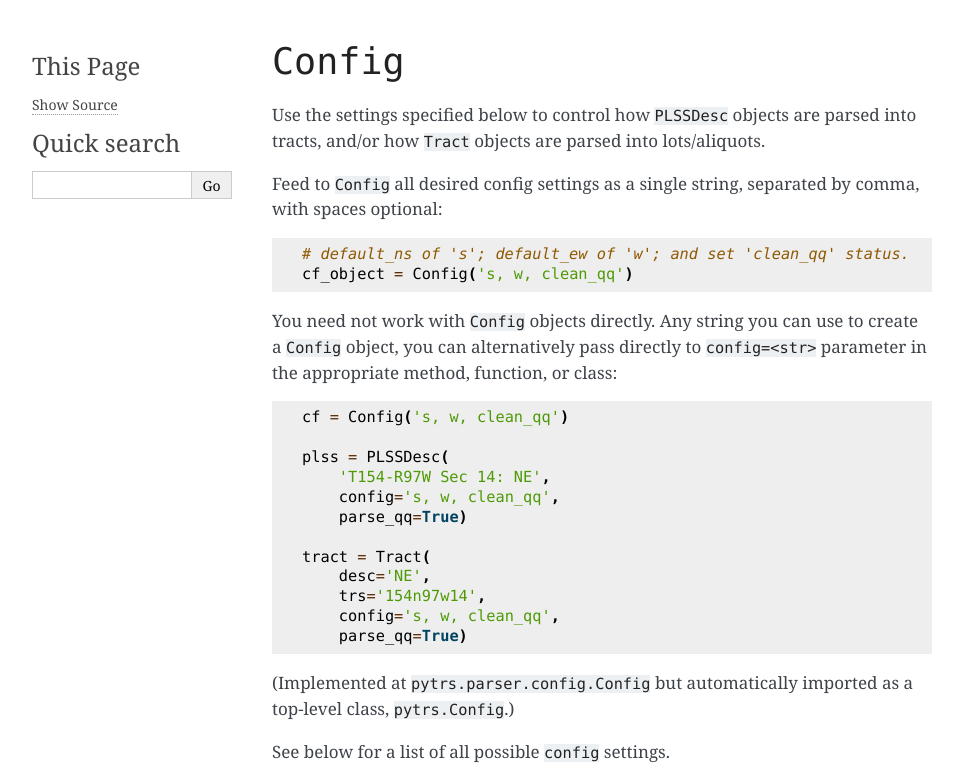
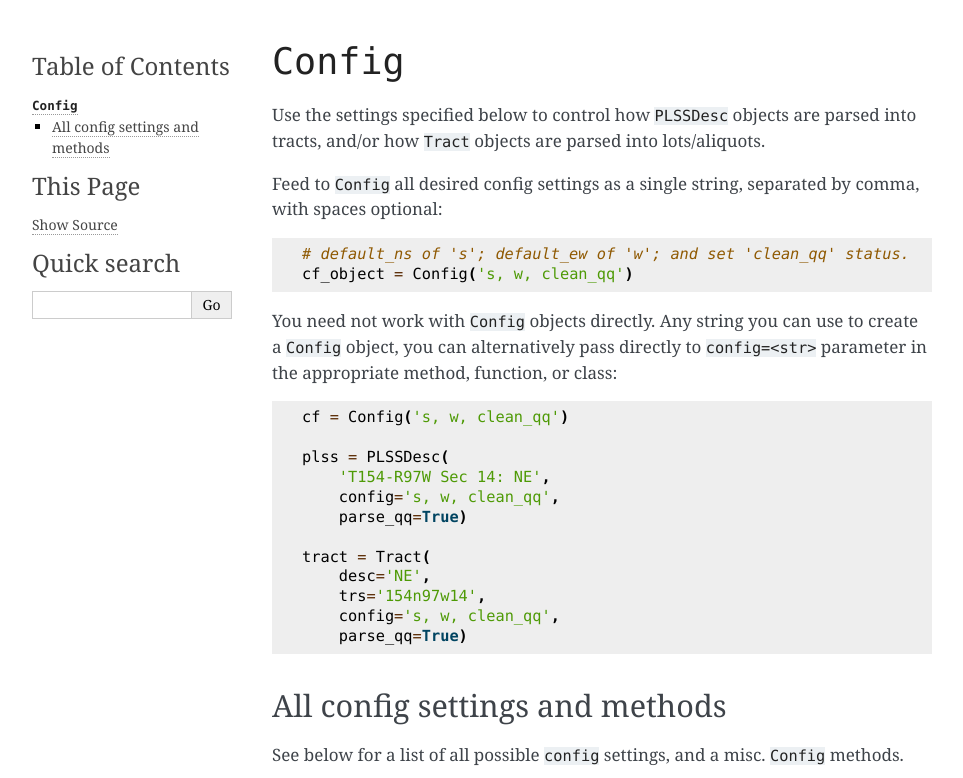
Before and after one commit to JamesPImes/pyTRS, a Sphinx documentation site: the page built from docs/source/modules/config.rst, in a window 1280 px wide, cut to the strip 0-778 px from the top of the page. Shown: the whole strip, without its empty margins (148-1111 px from the left). Built offline with Sphinx 7.4.7, drawn with Linux system fonts in a browser that asks for light colours.

Commit message:
add section header

```diff
--- a/docs/source/modules/config.rst
+++ b/docs/source/modules/config.rst
@@ -32,11 +32,13 @@ class:
         config='s, w, clean_qq',
         parse_qq=True)
 
-(Implemented at ``pytrs.parser.config.Config`` but automatically
-imported as a top-level class, ``pytrs.Config``.)
 
 
-See below for a list of all possible ``config`` settings.
+All config settings and methods
+-------------------------------
+
+See below for a list of all possible ``config`` settings, and a misc.
+``Config`` methods.
 
 .. autoclass:: pytrs.Config
     :members:
```
